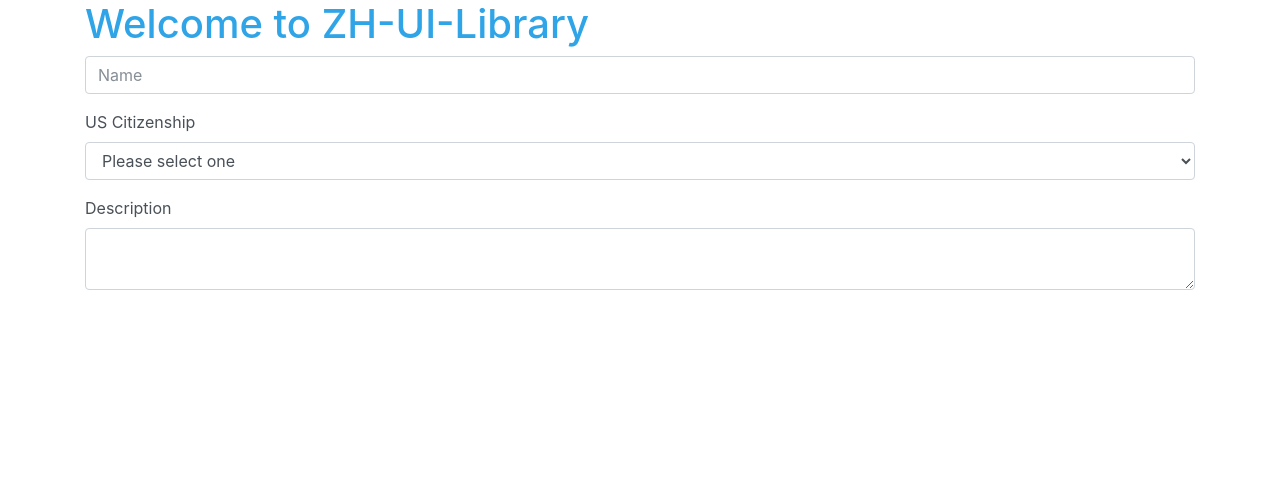
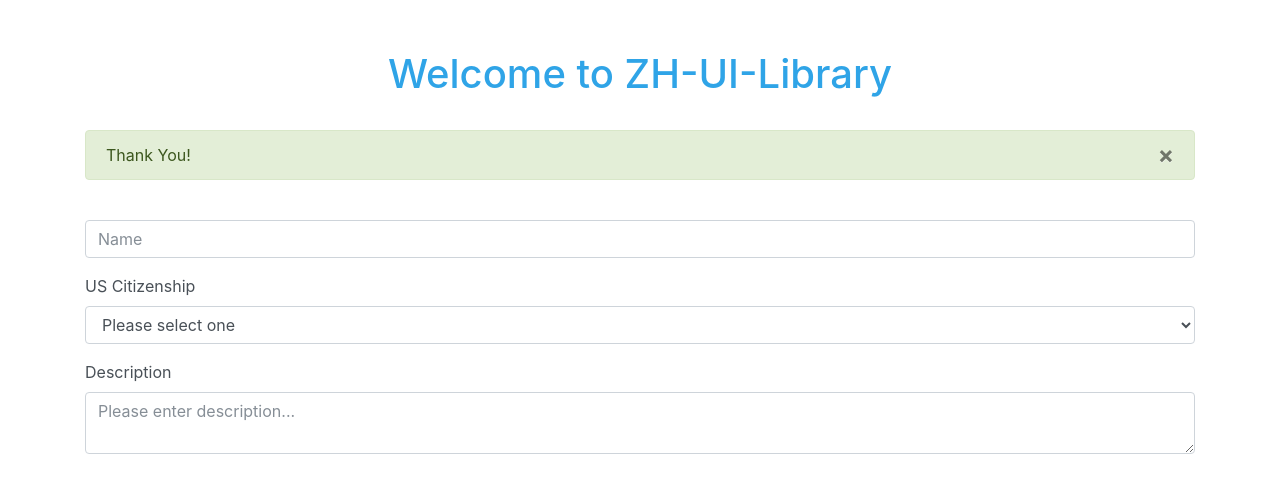
Before and after one commit to zabir88/dynamic-ui-components, a React (Create React App) app: page / in a window 1280 px wide. Shown: the top 492 px of the page. Built offline with nearby package versions, Linux system fonts and the light colour scheme.

Commit message:
added flashMessage component and updated ReadMe file

```diff
--- a/package.json
+++ b/package.json
@@ -15,7 +15,6 @@
   },
   "devDependencies": {
     "babel-cli": "^6.26.0",
-    "bootswatch": "^4.1.3",
     "react": "^16.5.0",
     "react-dom": "^16.5.0",
     "react-scripts": "1.1.5"
@@ -25,5 +24,8 @@
     "build": "rm -rf dist && NODE_ENV=production babel src/lib --out-dir dist --copy-files --ignore __tests__,spec.js,test.js,__snapshots__",
     "test": "react-scripts test --env=jsdom",
     "eject": "react-scripts eject"
+  },
+  "dependencies": {
+    "bootswatch": "^4.1.3"
   }
 }
--- a/src/App.js
+++ b/src/App.js
@@ -1,8 +1,13 @@
 import React, { Component } from 'react';
 import Form from './lib/Form';
+import FlashMessage from './lib/FlashMessage';
 
 class App extends Component {
   state = {
+    flashMessage: {
+      message: 'Thank You!',
+      messageType: 'success',
+    },
     formInputs: {
       name: {
         elementType: 'input',
@@ -34,10 +39,10 @@ class App extends Component {
         elementConfig: {
           value: '',
           id:'description',
+          placeholder: 'Please enter description...',
           className: 'form-control'
         }
       }
-
     }
   }
 
@@ -47,15 +52,24 @@ class App extends Component {
     this.setState({formInputs: updatedFormInputs});
   }
 
+  closeFlashHandler = () => {
+    const updatedFlashMessage = {...this.state.flashMessage};
+    updatedFlashMessage.message = null;
+    updatedFlashMessage.messageType = null;
+    this.setState({flashMessage: updatedFlashMessage});
+  }
+
   render() {
-    return (
-      <div className="container">
-        <header className="App-header">
-          <h1 className="App-title">Welcome to ZH-UI-Library</h1>
-        </header>
+    let display =  (
+      <div className="container" style={{paddingTop: '50px'}}>
+        <h1 className="text-center">Welcome to ZH-UI-Library</h1>
+        <br/>
+        <FlashMessage message={this.state.flashMessage.message} messageType={this.state.flashMessage.messageType} dismiss={this.closeFlashHandler.bind(this)}/>
+        <br/>
         <Form formInputs={this.state.formInputs} changed={this.inputChangeHandler.bind(this)}/>
       </div>
     );
+    return display
   }
 }
 
--- /dev/null
+++ b/src/lib/FlashMessage.js
@@ -0,0 +1,15 @@
+import React from 'react';
+
+const flashMessage = (props) => {
+	let display = null;
+	if ((props.message !== null || props.messageType !== null) && (props.message !== undefined || props.messageType !== undefined) && (props.message !== '' || props.messageType !== '')) {
+		display = (
+			<div className={`alert alert-${props.messageType}`}>
+				<button type="button" className="close" onClick={props.dismiss}>&times;</button>
+				{props.message}
+			</div>
+		);
+	};
+	return display;
+}
+export default flashMessage;
```
Also changed, not shown: 3 other files (tests, documents, lock files or other folders).
